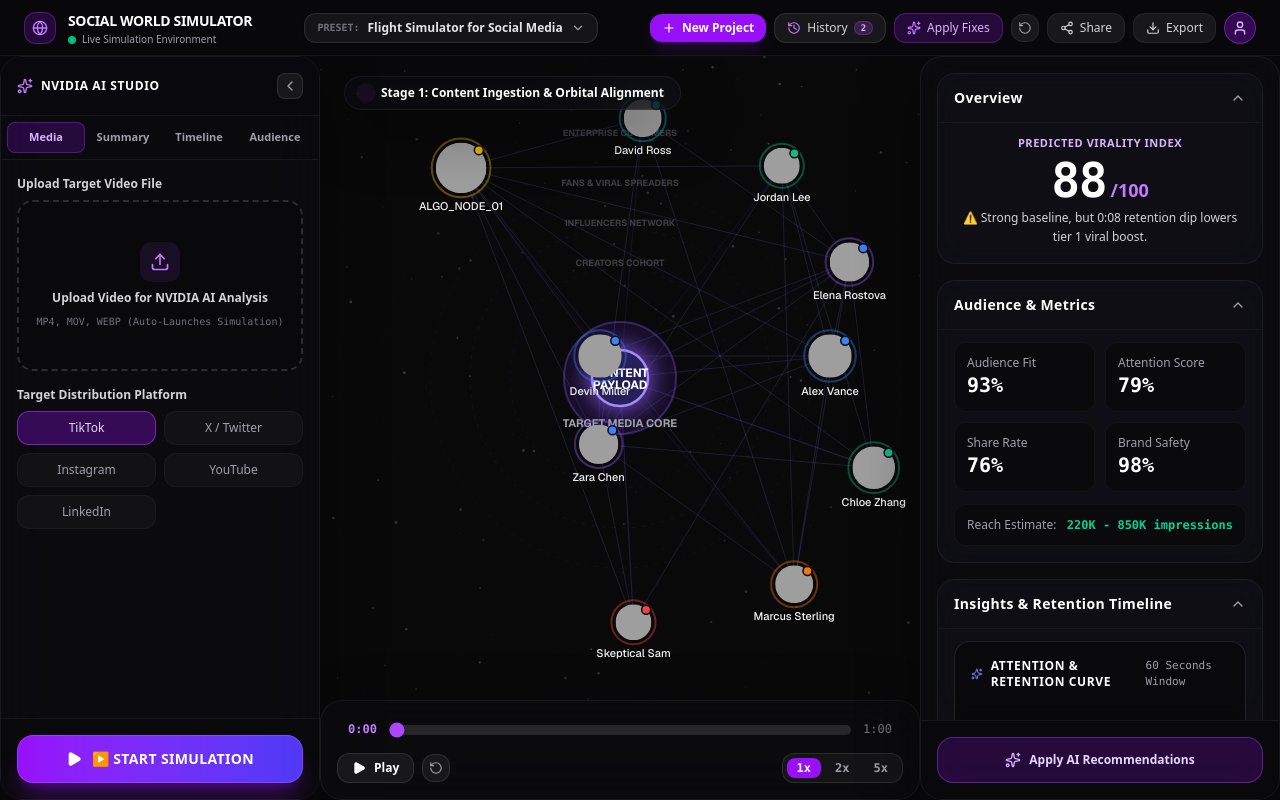
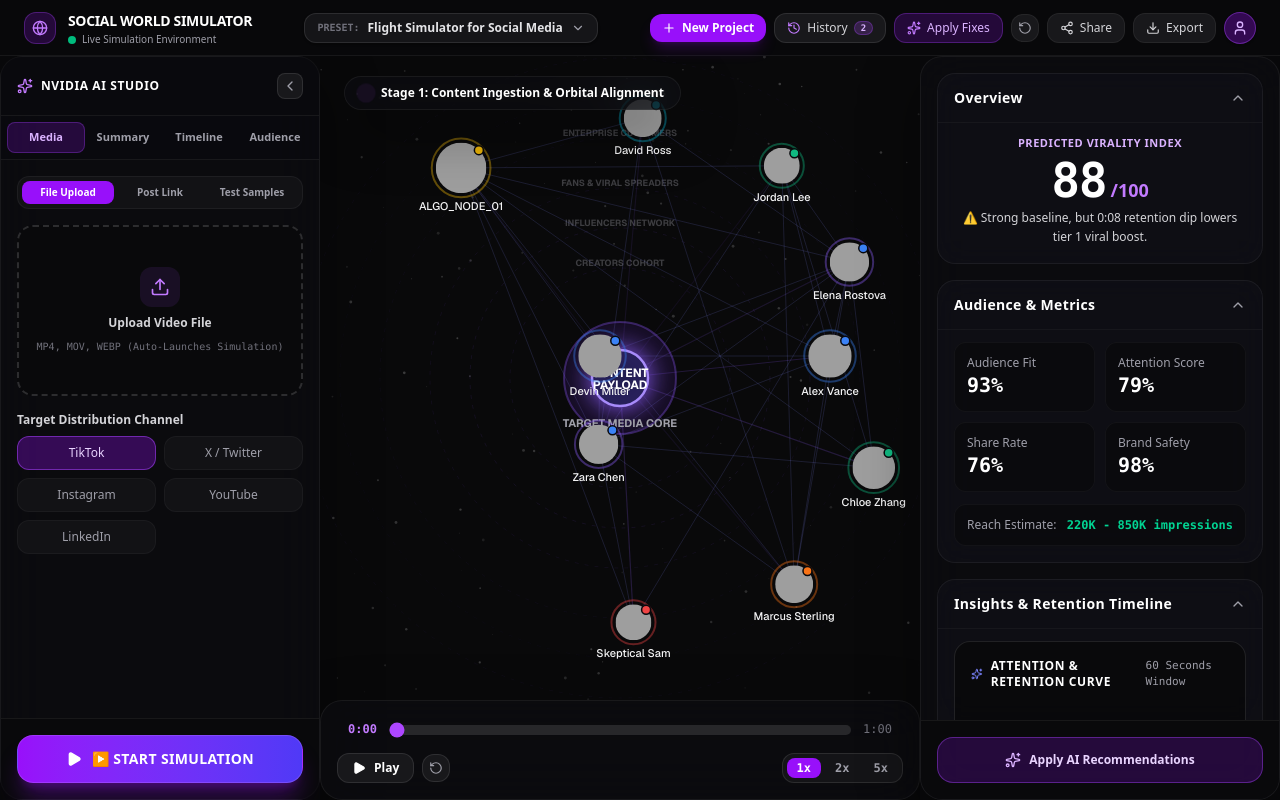
Before and after one commit to salimmous/SOCIAL-WORLD-SIMULATOR, a Next.js app: page / in a window 1280 px wide. Built offline with nearby package versions, Linux system fonts and the light colour scheme.

Commit message:
feat: Multi-Input Media & Social Post Link Tester - added Live Post URL analyzer (TikTok/Tweet/IG link) and 1-Click Test Sample Media gallery

```diff
--- a/src/components/LeftPanel.tsx
+++ b/src/components/LeftPanel.tsx
@@ -14,7 +14,8 @@ import {
   Film,
   Zap,
   AlignLeft,
-  Tag,
+  Link as LinkIcon,
+  Globe,
 } from 'lucide-react';
 import { ContentType, Platform, ContentInput } from '@/types/simulator';
 import { PERSONAS } from '@/data/personas';
@@ -40,6 +41,9 @@ export const LeftPanel: React.FC<LeftPanelProps> = ({
   const [isCollapsed, setIsCollapsed] = useState<boolean>(false);
   const [activeTab, setActiveTab] = useState<'upload' | 'summary' | 'timeline' | 'audience'>('upload');
 
+  const [inputMode, setInputMode] = useState<'file' | 'url' | 'samples'>('file');
+  const [socialUrlInput, setSocialUrlInput] = useState<string>('');
+
   const [isAnalyzing, setIsAnalyzing] = useState<boolean>(false);
   const [analysisStep, setAnalysisStep] = useState<string>('');
   const [analysisProgress, setAnalysisProgress] = useState<number>(0);
@@ -54,20 +58,44 @@ export const LeftPanel: React.FC<LeftPanelProps> = ({
     { id: 'linkedin', label: 'LinkedIn' },
   ];
 
+  const sampleMediaFiles = [
+    {
+      id: 'sample-1',
+      title: 'Tech Founder Hot Take Video',
+      platform: 'tiktok' as Platform,
+      url: 'https://images.unsplash.com/photo-1618005182384-a83a8bd57fbe?w=600&auto=format&fit=crop&q=80',
+      tag: '🔥 15s High Retention',
+    },
+    {
+      id: 'sample-2',
+      title: 'B2B SaaS 0-to-1 Product Pitch',
+      platform: 'twitter' as Platform,
+      url: 'https://images.unsplash.com/photo-1550745165-9bc0b252726f?w=600&auto=format&fit=crop&q=80',
+      tag: '🚀 B2B Conversion',
+    },
+    {
+      id: 'sample-3',
+      title: 'Gen Z Viral Trend Hook',
+      platform: 'instagram' as Platform,
+      url: 'https://images.unsplash.com/photo-1534528741775-53994a69daeb?w=600&auto=format&fit=crop&q=80',
+      tag: '✨ Gen Z Viral',
+    },
+  ];
+
   // Automatic Video Intelligence Workflow via NVIDIA AI
-  const processUploadedFile = async (file: File) => {
-    const mediaUrl = URL.createObjectURL(file);
+  const processUploadedFile = async (fileOrTitle: File | string, mediaPreviewUrl?: string) => {
+    const isFile = typeof fileOrTitle !== 'string';
+    const mediaUrl = isFile ? URL.createObjectURL(fileOrTitle) : mediaPreviewUrl || 'https://images.unsplash.com/photo-1618005182384-a83a8bd57fbe?w=600&auto=format&fit=crop&q=80';
+
     setIsAnalyzing(true);
     setAnalysisProgress(5);
 
     try {
-      // 1. Call NVIDIA AI Video Intelligence API
-      const intel = await analyzeUploadedVideo(file, (stepName, pct) => {
+      const intel = await analyzeUploadedVideo(fileOrTitle, (stepName, pct) => {
         setAnalysisStep(stepName);
         setAnalysisProgress(pct);
       });
 
-      // 2. Automatically populate UI fields with extracted metadata
       onChangeContent({
         mediaFileUrl: mediaUrl,
         title: intel.title,
@@ -77,7 +105,7 @@ export const LeftPanel: React.FC<LeftPanelProps> = ({
 
       setActiveTab('summary');
 
-      // 3. Automatically launch Social World Simulation using extracted data!
+      // Auto-launch simulation
       setTimeout(() => {
         onRunSimulation();
       }, 500);
@@ -99,8 +127,10 @@ export const LeftPanel: React.FC<LeftPanelProps> = ({
     if (file) processUploadedFile(file);
   };
 
-  const handleDragOver = (e: React.DragEvent<HTMLDivElement>) => {
+  const handleUrlSubmit = (e: React.FormEvent) => {
     e.preventDefault();
+    if (!socialUrlInput) return;
+    processUploadedFile(`Social Post: ${socialUrlInput}`);
   };
 
   const handleRemoveMedia = (e: React.MouseEvent) => {
@@ -143,7 +173,7 @@ export const LeftPanel: React.FC<LeftPanelProps> = ({
         className="hidden"
       />
 
-      {/* Top Drawer Header & Collapse Toggle */}
+      {/* Top Drawer Header */}
       <div className="p-4 border-b border-white/[0.06] flex items-center justify-between bg-zinc-950/40">
         <div className="flex items-center space-x-2">
           <Sparkles className="w-4 h-4 text-purple-400" />
@@ -205,7 +235,7 @@ export const LeftPanel: React.FC<LeftPanelProps> = ({
       </div>
 
       {/* Main Drawer Body */}
-      <div className="flex-1 overflow-y-auto p-4 space-y-5">
+      <div className="flex-1 overflow-y-auto p-4 space-y-4">
         {/* AUTOMATIC NVIDIA AI ANALYSIS PROGRESS */}
         {isAnalyzing && (
           <div className="p-5 rounded-2xl border border-purple-500/30 bg-purple-950/20 backdrop-blur-xl space-y-4">
@@ -216,7 +246,7 @@ export const LeftPanel: React.FC<LeftPanelProps> = ({
                   NVIDIA Llama 3.3 70B AI Engine
                 </span>
                 <span className="text-[10px] text-purple-300 font-mono">
-                  {analysisProgress}% Analyzing Video...
+                  {analysisProgress}% Analyzing Payload...
                 </span>
               </div>
             </div>
@@ -234,16 +264,43 @@ export const LeftPanel: React.FC<LeftPanelProps> = ({
           </div>
         )}
 
+        {/* MEDIA TAB: FILE UPLOAD + SOCIAL LINK + SAMPLES */}
         {activeTab === 'upload' && !isAnalyzing && (
           <div className="space-y-4">
-            <div>
-              <span className="text-xs font-bold text-zinc-300 block mb-2">
-                Upload Target Video File
-              </span>
+            {/* Mode Switcher Pills */}
+            <div className="flex p-1 bg-zinc-900/60 rounded-xl border border-white/5 text-[10px] font-bold">
+              <button
+                onClick={() => setInputMode('file')}
+                className={`flex-1 py-1 rounded-lg transition-all ${
+                  inputMode === 'file' ? 'bg-purple-600 text-white' : 'text-zinc-400'
+                }`}
+              >
+                File Upload
+              </button>
+              <button
+                onClick={() => setInputMode('url')}
+                className={`flex-1 py-1 rounded-lg transition-all ${
+                  inputMode === 'url' ? 'bg-purple-600 text-white' : 'text-zinc-400'
+                }`}
+              >
+                Post Link
+              </button>
+              <button
+                onClick={() => setInputMode('samples')}
+                className={`flex-1 py-1 rounded-lg transition-all ${
+                  inputMode === 'samples' ? 'bg-purple-600 text-white' : 'text-zinc-400'
+                }`}
+              >
+                Test Samples
+              </button>
+            </div>
+
+            {/* MODE 1: FILE UPLOAD DROPZONE */}
+            {inputMode === 'file' && (
               <div
                 onClick={() => fileInputRef.current?.click()}
                 onDrop={handleDrop}
-                onDragOver={handleDragOver}
+                onDragOver={(e) => e.preventDefault()}
                 className="border-2 border-dashed border-white/15 hover:border-purple-500/60 rounded-2xl p-4 bg-zinc-950/60 transition-all text-center group cursor-pointer relative overflow-hidden"
               >
                 {content.mediaFileUrl ? (
@@ -267,7 +324,7 @@ export const LeftPanel: React.FC<LeftPanelProps> = ({
                       <Upload className="w-5 h-5" />
                     </div>
                     <p className="text-xs text-zinc-300 font-semibold">
-                      Upload Video for NVIDIA AI Analysis
+                      Upload Video File
                     </p>
                     <span className="text-[10px] text-zinc-500 font-mono">
                       MP4, MOV, WEBP (Auto-Launches Simulation)
@@ -275,12 +332,72 @@ export const LeftPanel: React.FC<LeftPanelProps> = ({
                   </div>
                 )}
               </div>
-            </div>
+            )}
+
+            {/* MODE 2: PASTE SOCIAL POST LINK */}
+            {inputMode === 'url' && (
+              <form onSubmit={handleUrlSubmit} className="space-y-3">
+                <span className="text-xs font-bold text-zinc-300 block">
+                  Paste Live TikTok / Tweet / IG Link
+                </span>
+                <div className="relative">
+                  <input
+                    type="url"
+                    value={socialUrlInput}
+                    onChange={(e) => setSocialUrlInput(e.target.value)}
+                    placeholder="https://tiktok.com/@user/video/123..."
+                    className="w-full p-3 pl-9 rounded-2xl text-xs font-mono bg-zinc-950/80 border border-white/10 text-white placeholder-zinc-600 focus:outline-none focus:border-purple-500/60"
+                  />
+                  <LinkIcon className="w-4 h-4 text-purple-400 absolute left-3 top-3.5" />
+                </div>
+                <button
+                  type="submit"
+                  disabled={!socialUrlInput}
+                  className="w-full py-2.5 rounded-xl bg-purple-600 hover:bg-purple-500 text-white font-bold text-xs transition-all flex items-center justify-center space-x-2 cursor-pointer shadow-lg shadow-purple-600/20 disabled:opacity-50"
+                >
+                  <Sparkles className="w-3.5 h-3.5" />
+                  <span>Analyze Link with NVIDIA AI</span>
+                </button>
+              </form>
+            )}
+
+            {/* MODE 3: 1-CLICK TEST SAMPLES GALLERY */}
+            {inputMode === 'samples' && (
+              <div className="space-y-2">
+                <span className="text-xs font-bold text-zinc-300 block">
+                  Select 1-Click Test Media Payload:
+                </span>
+                {sampleMediaFiles.map((s) => (
+                  <div
+                    key={s.id}
+                    onClick={() => {
+                      onChangeContent({ platform: s.platform });
+                      processUploadedFile(s.title, s.url);
+                    }}
+                    className="p-3 rounded-2xl bg-zinc-900/60 hover:bg-zinc-900 border border-white/10 hover:border-purple-500/40 transition-all cursor-pointer flex items-center space-x-3 group"
+                  >
+                    <img
+                      src={s.url}
+                      alt={s.title}
+                      className="w-12 h-12 rounded-xl object-cover border border-white/10 shrink-0"
+                    />
+                    <div className="flex-1 min-w-0">
+                      <span className="text-[9px] font-mono text-purple-300 font-bold block uppercase">
+                        {s.tag}
+                      </span>
+                      <h4 className="text-xs font-bold text-white truncate group-hover:text-purple-300 transition-colors">
+                        {s.title}
+                      </h4>
+                    </div>
+                  </div>
+                ))}
+              </div>
+            )}
 
             {/* Platform Selector Pills */}
             <div>
               <span className="text-xs font-bold text-zinc-300 block mb-2">
-                Target Distribution Platform
+                Target Distribution Channel
               </span>
               <div className="grid grid-cols-2 gap-2">
                 {platforms.map((p) => {
```
